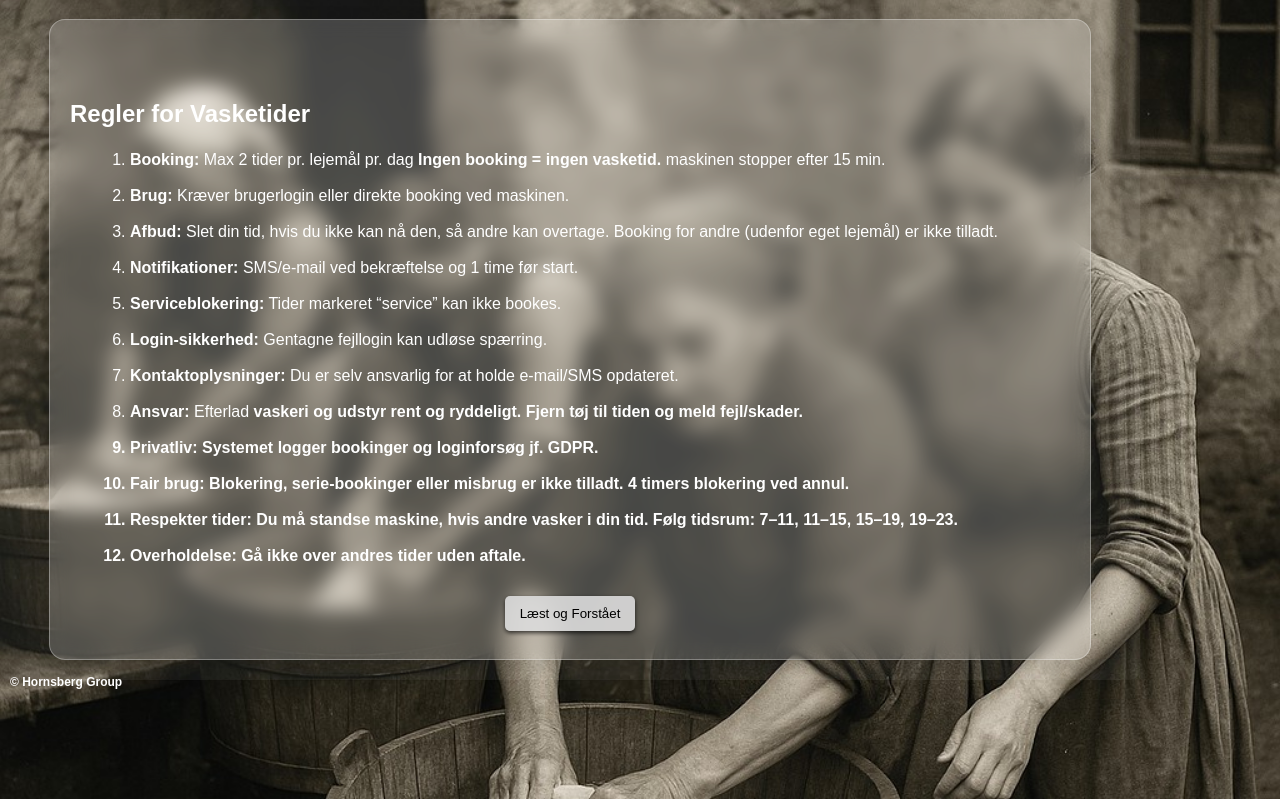
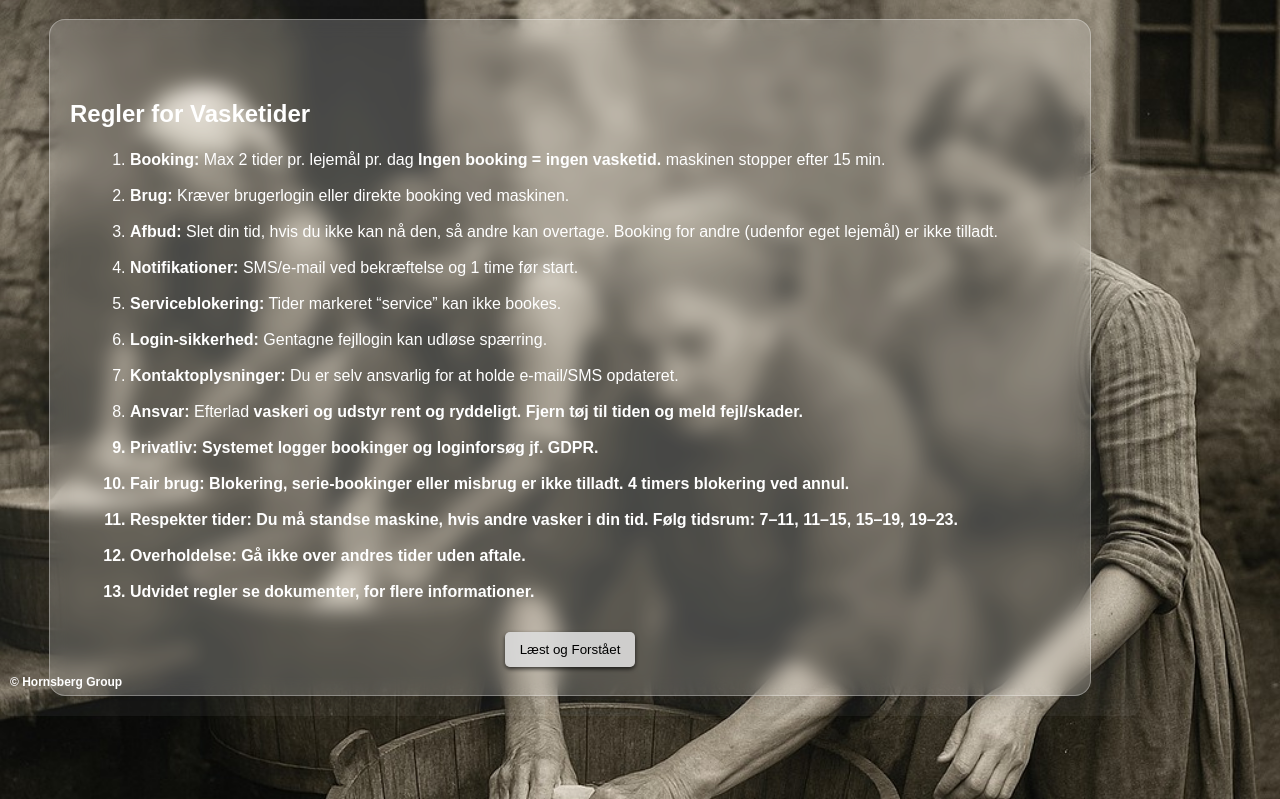
Before and after one commit to taasingegade/Vasketider, a Flask app: page /regler in a window 1280 px wide. Shown: the part 101-900 px from the top of the page. Run offline with Flask 3, Linux system fonts and the light colour scheme; some libraries are stand-ins or nearby versions.

Commit message:
Update regler.html

```diff
--- a/templates/regler.html
+++ b/templates/regler.html
@@ -36,6 +36,7 @@
         <li><strong>Fair brug:</strong> Blokering, serie-bookinger eller misbrug er <strong>ikke tilladt. 4 timers blokering ved annul.</strong></li>
         <li><strong>Respekter tider:</strong> Du må standse maskine, hvis andre vasker i din tid. Følg tidsrum: 7–11, 11–15, 15–19, 19–23.</li>
         <li><Strong>Overholdelse:</Strong> Gå ikke over andres tider uden aftale.</li>
+        <li><strong>Udvidet regler se dokumenter, for flere informationer. </strong></li>
       </ol>
 
       <div class="center-knap" style="margin-top:20px;">
```
